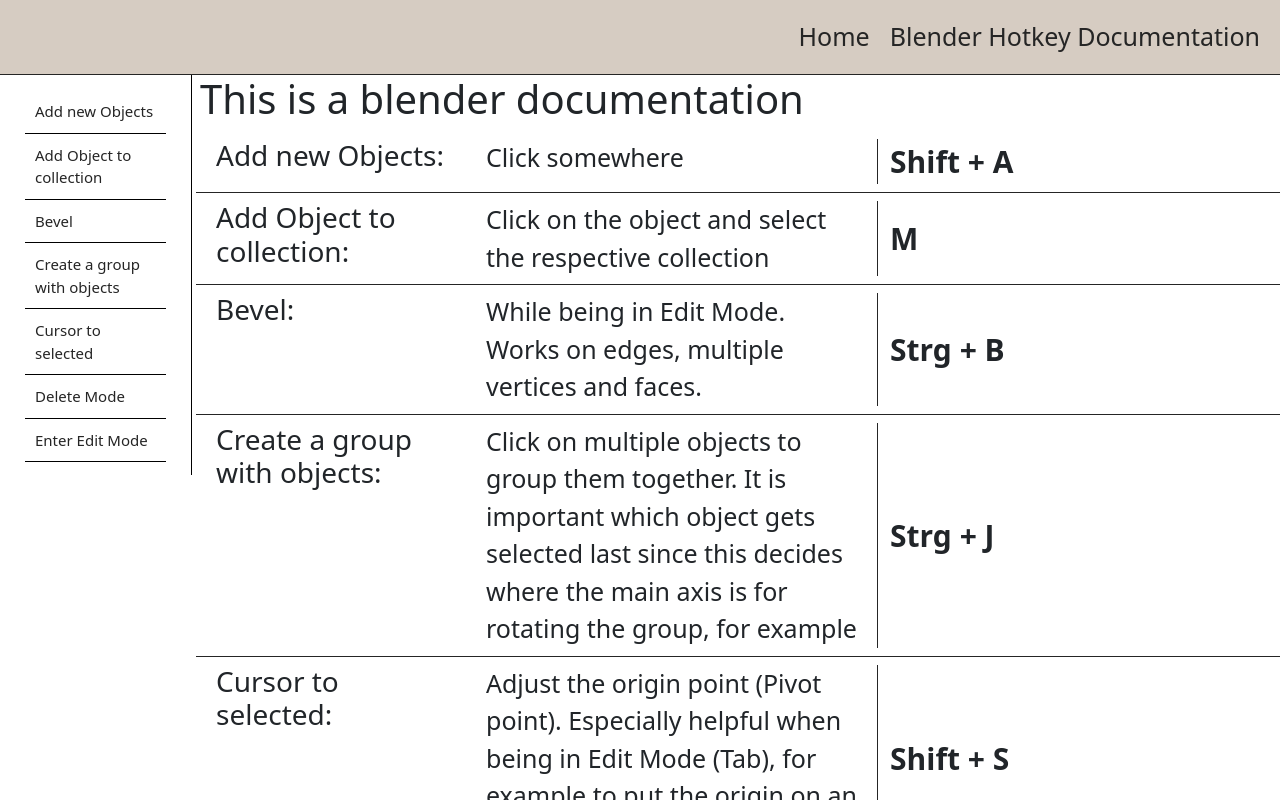
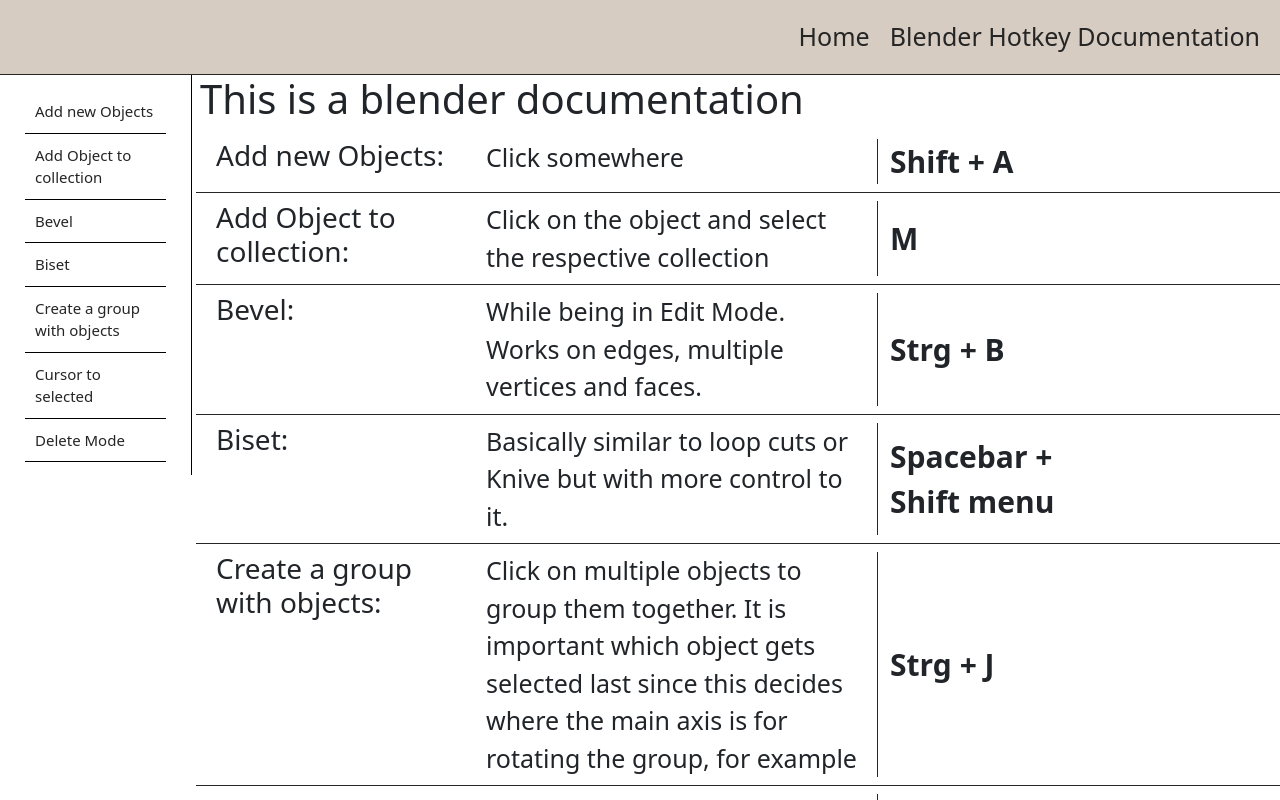
Before and after one commit to Matthes-Baer/Blenumentation, a SvelteKit app: page /blender in a window 1280 px wide. Shown: the top 800 px of the page. Built offline with nearby package versions, Linux system fonts and the light colour scheme.

Commit message:
feat: Added new data information

```diff
--- a/src/data/blender/documentationData.ts
+++ b/src/data/blender/documentationData.ts
@@ -153,6 +153,11 @@ const documentationData: documentationDataInterface[] = [
 		description:
 			'Basically similar to loop cuts but with more control to it. Hit "Enter" to confirm the selection.',
 		keystroke: 'K'
+	},
+	{
+		name: 'Biset',
+		description: 'Basically similar to loop cuts or Knive but with more control to it.',
+		keystroke: 'Spacebar + Shift menu'
 	}
 ];
 
```
